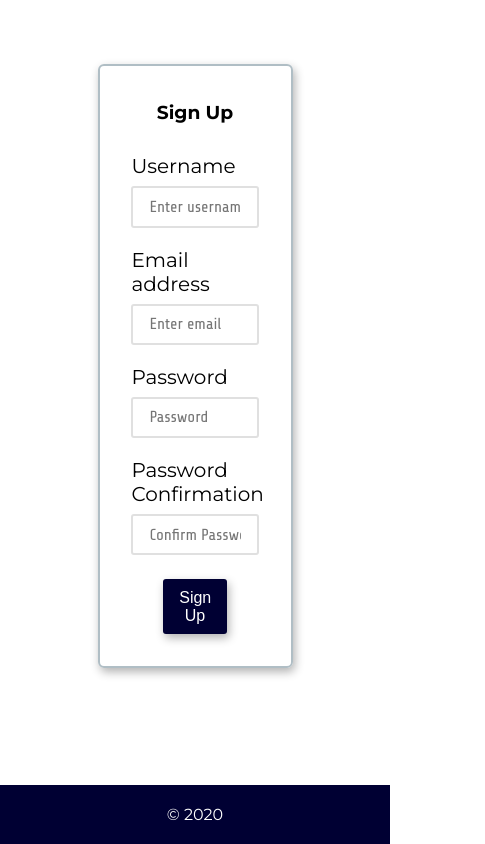
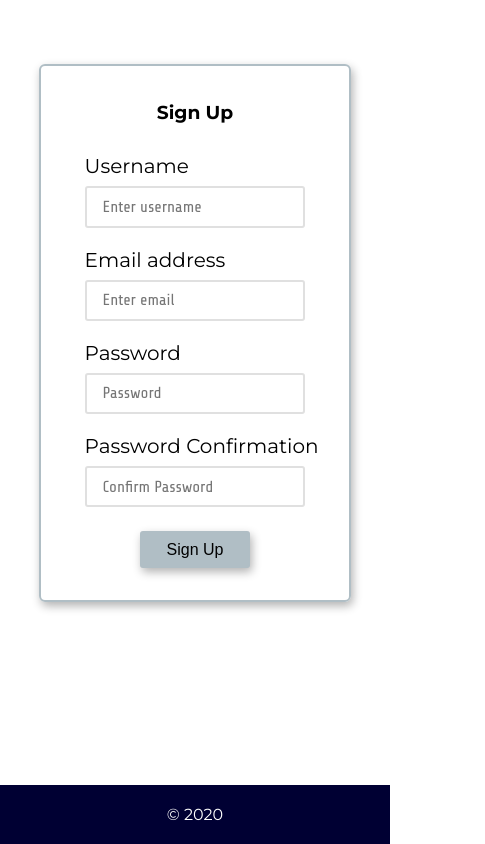
Before and after one commit to GabrielleEaston/hyTech, a React (Create React App) app in the folder client/: page /sign-up in a window 390 px wide. Shown: the whole page, 485 px wide, since content can reach past the window. Built offline with nearby package versions, Linux system fonts and the light colour scheme.

Commit message:
fixed sign-up mobile view

```diff
--- a/client/src/components/ProductCreate.jsx
+++ b/client/src/components/ProductCreate.jsx
@@ -50,7 +50,7 @@ class ProductCreate extends Component {
               <label className="author-name">Author Name</label>
               <input
                         className="input-author"
-                        placeholder='Author Name'
+                        placeholder='Author'
                         value={product.author}
                         name='author'
                         required
--- a/client/src/components/SignUp.css
+++ b/client/src/components/SignUp.css
@@ -7,6 +7,11 @@ body {
   font-family: 'Montserrat';
   overflow: hidden;
   height: 100%;
+}
+
+label {
+  font-size:20px;
+  width: 400px;
 }
 
 button {
@@ -55,10 +60,10 @@ button {
   align-items: center;
   margin-top: 3em;
 }
-.form-container {
+.form-container-sign-up {
   align-self: center;
   padding: 1em;
-  width: 50%;
+  width: 80%;
   height: 80%;
   margin: 4em auto;
   border: 2px solid #b0bec5;
@@ -67,15 +72,15 @@ button {
   transition: all 2s ease;
 }
 
-.form-container .danger {
+.form-container-sign-up .danger {
   background: #e57373;
 }
 
-.form-container h3 {
+.form-container-sign-up h3 {
   text-align: center;
 }
 
-.form-container form {
+.form-container-sign-up form {
   display: flex;
   flex-direction: column;
   justify-content: center;
@@ -83,7 +88,7 @@ button {
   width: 80%;
 }
 
-.form-container form input {
+.form-container-sign-up form input {
   width: 100%;
   padding: 0.6em 1em;
   margin: 0.5em auto;
@@ -94,31 +99,31 @@ button {
   transition: all 0.4s ease;
 }
 
-.form-container form input:focus,
-.form-container form input:active {
+.form-container-sign-up form input:focus,
+.form-container-sign-up form input:active {
   border: 2px solid #82ada9;
 }
 
-.form-container form input:valid {
+.form-container-sign-up form input:valid {
   border: 2px solid #66bb6a;
 }
 
-.form-container form button {
+.form-container-sign-up form button {
   width: 50%;
   margin: 1em auto;
-  background: #56c8d8;
+  background: #b0bec5;
   border: none;
 }
 
-.form-container form button:hover {
+.form-container-sign-up form button:hover {
   box-shadow: 3px 8px 16px rgba(0, 0, 0, 0.5);
 }
 
-.form-container form a {
+.form-container-sign-up form a {
   margin: auto;
 }
 
-.form-container form label {
+.form-container-sign-up form label {
   margin-top: 0.6em;
 }
 
@@ -331,3 +336,11 @@ button {
   width: 80%;
   margin: 4em auto;
 }
+
+@media (max-width: 420px){
+
+  .form-container {
+    width: 80%
+  }
+
+}
--- a/client/src/components/SignUp.jsx
+++ b/client/src/components/SignUp.jsx
@@ -61,7 +61,7 @@ class SignUp extends Component {
         const { email, username, password, passwordConfirmation } = this.state
 
         return (
-            <div className="form-container">
+            <div className="form-container-sign-up">
                 <h3>Sign Up</h3>
                 <form onSubmit={this.onSignUp}>
                     <label>Username</label>
```
